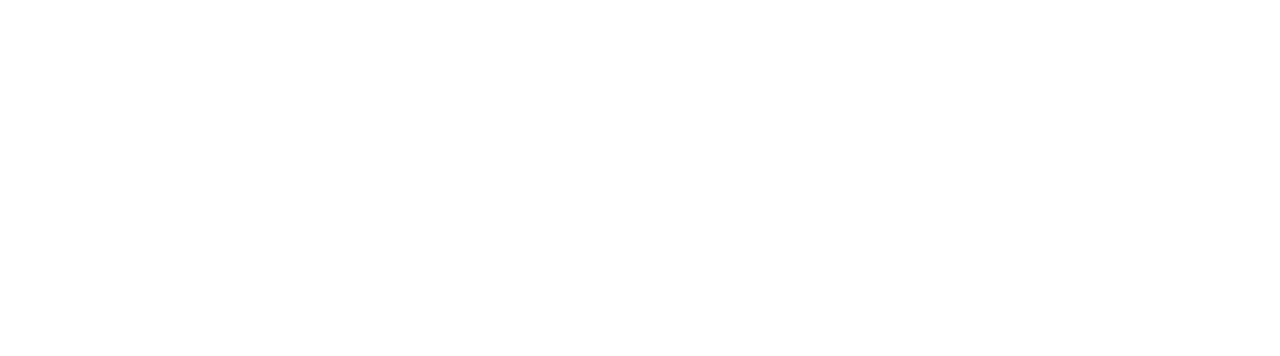
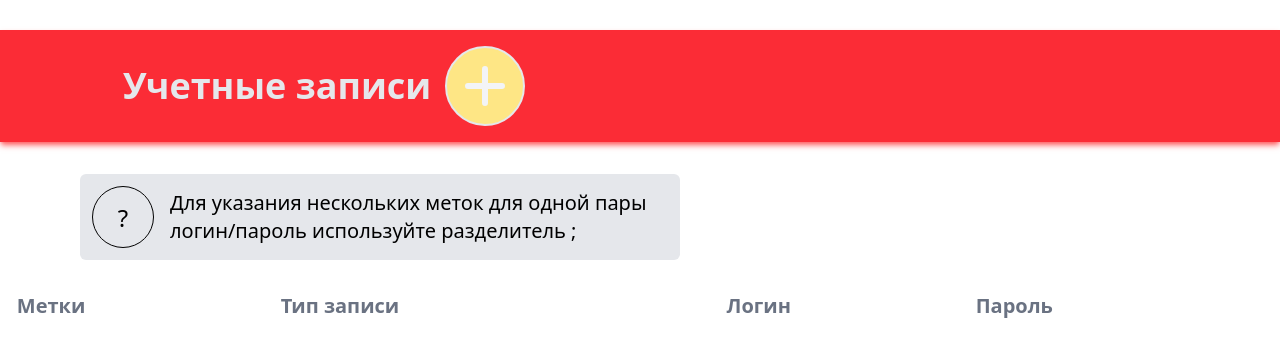
Before and after one commit to yermaka-a/test-simple-form, a Vue app: page / in a window 1280 px wide. Shown: the top 356 px of the page. Built offline with nearby package versions, Linux system fonts and the light colour scheme.

Commit message:
add DefaultPage

```diff
--- a/src/app/App.vue
+++ b/src/app/App.vue
@@ -1,6 +1,7 @@
 <script setup lang="ts">
-
+    import DefaultPage from '~/pages/default.page.vue'
 </script>
 
 <template>
+    <DefaultPage />
 </template>
--- /dev/null
+++ b/src/pages/default.page.vue
@@ -0,0 +1,11 @@
+<script setup lang="ts">
+    import { Header } from '~/entities'
+    import { AccountTable } from '~/entities'
+    import { Tip } from '~/entities'
+</script>
+
+<template>
+    <Header class="mb-8" />
+    <Tip class="mb-8 pl-20" />
+    <AccountTable class="mb-8" />
+</template>
```
